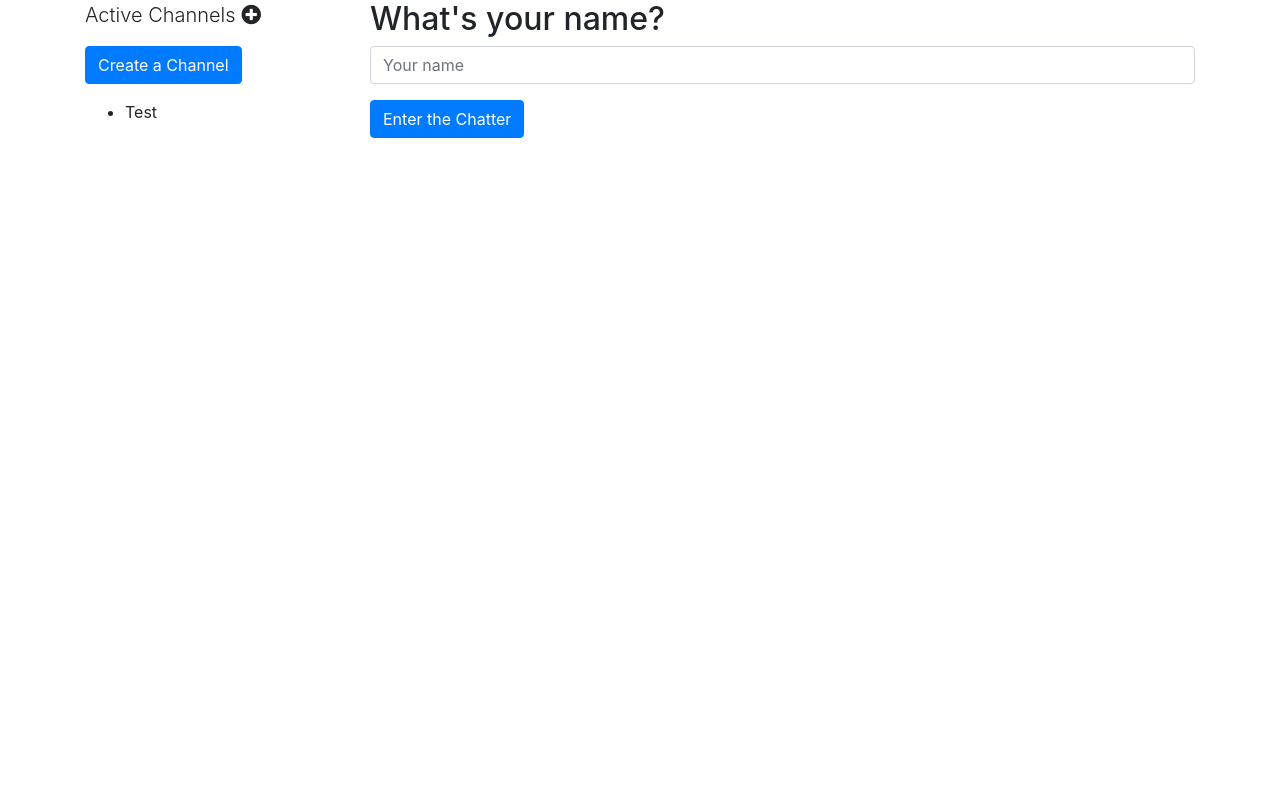
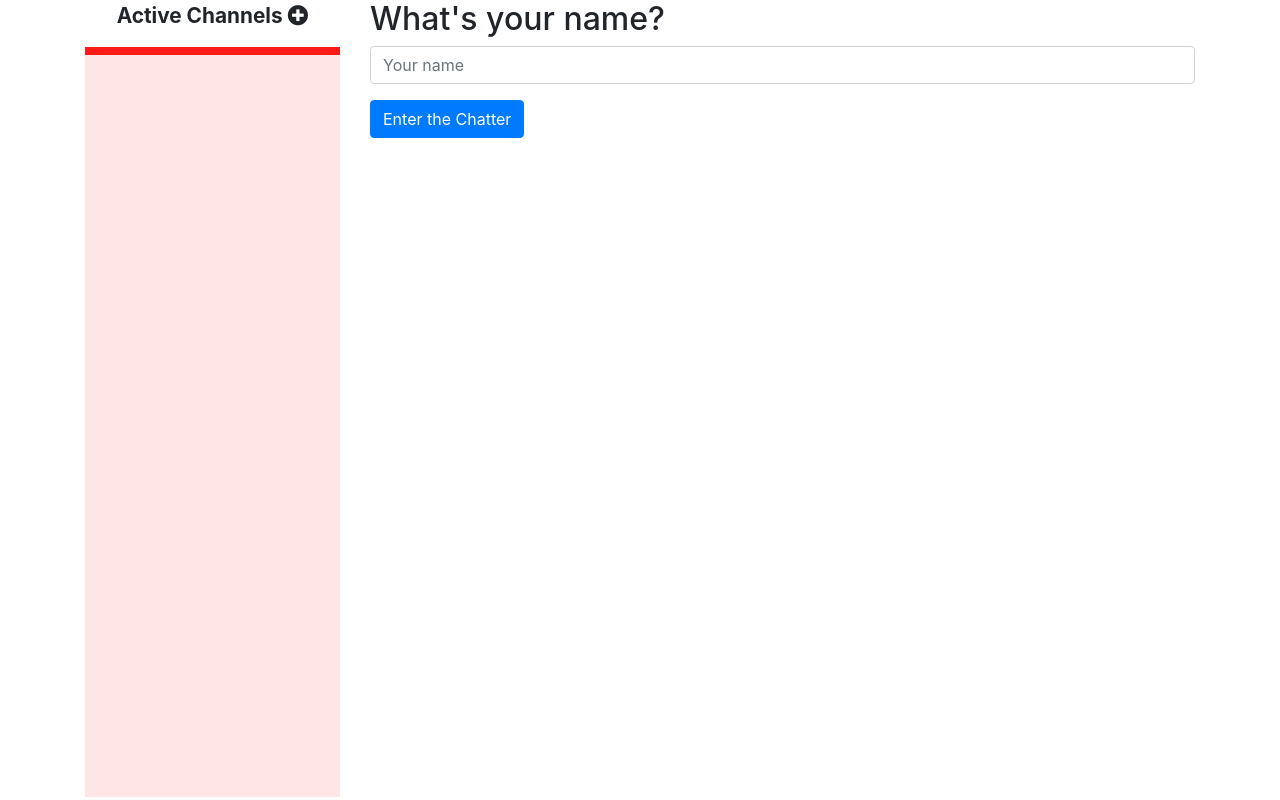
Before and after one commit to lrnzfontana/CS50_WebPr_P2, a Flask app: page / in a window 1280 px wide. Run offline with Flask 2, Linux system fonts and the light colour scheme; some libraries are stand-ins or nearby versions.

Commit message:
Add some styling

```diff
--- a/application.py
+++ b/application.py
@@ -4,6 +4,7 @@
 from flask_session import Session
 from flask_socketio import SocketIO, emit
 from functools import wraps
+import datetime
 ## import json
 
 
@@ -30,14 +31,15 @@
 
 @socketio.on("send message")
 def mess(data):
+    tstamp = datetime.datetime.now().strftime('%Y-%m-%d %H:%M')
     message = data["message"]
     user = data["user"]
     # Make dictionary(for now only message content, then add user id)
-    message_dict = {"content": message, "user": user}
+    message_dict = {"content": message, "user": user, "timestamp": tstamp}
     channel = data["channel"]
     # add message:
     channel_messages[channel].append(message_dict)
-    emit("receive message", {"message": message, "user": user}, broadcast=True)
+    emit("receive message", {"message": message, "user": user, "timestamp": tstamp}, broadcast=True)
 
 
 @app.route("/", methods=["GET", "POST"])
--- a/static/scripts.js
+++ b/static/scripts.js
@@ -4,12 +4,21 @@
     listChan.style.display = "none";
   }
   else {
-    listChan.style.display = ""
+    listChan.style.display = "block";
   }
+}
+
+setHeight = function() {
+  // set chhannel list to span the viewport:
+  var lc = document.querySelector("#listChannels");
+  var fp = document.querySelector("#acChannelsPar");
+  lc.style.height = document.documentElement.scrollHeight - fp.clientHeight - 50 + "px";
 }
 
 
 document.addEventListener('DOMContentLoaded', function () {
+
+  setHeight();
 
   document.querySelector("#toggleChanBut").onclick = toggleChannelList;
 
--- a/static/style.css
+++ b/static/style.css
@@ -0,0 +1,88 @@
+
+textarea { overflow: : auto; }
+
+a {
+  color: black;
+}
+
+a:hover {
+  color:black;
+  text-decoration: none;
+  font-weight: bold;
+}
+
+#createChanButton {
+  background-color: #ff1a1a !important;
+  border-color: #ff1a1a !important;
+}
+
+
+#createChanButton:hover {
+  background-color: #CC1414 !important;
+  border-color: #CC1414 !important;
+}
+
+#chanlist {
+  display: none;
+}
+
+#listChannels {
+  background-color: #ffe6e6;
+  border-top: 8px solid #ff1a1a;
+  height: 100%;
+}
+
+.activeChanEl {
+  width:80%;
+  text-align:center;
+  margin-left:10%;
+  margin-right:10%;
+}
+
+.channelInList {
+  padding-left: 5%;
+  margin-top: 3px;
+  font-size: 1.1em;
+}
+
+.channelInList:hover {
+  background-color: #ff6666;
+}
+
+.same-user {
+  width: 45%;
+  margin-left: 55%;
+  background-color: #C1FAC3;
+  border-right: 8px solid #17C41F;
+}
+
+.dif-user {
+  width: 45%;
+  margin: 1px;
+  background-color: #cce6ff;
+  border-left: 8px solid blue;
+}
+
+.message-head {
+  margin: 0;
+  padding-left: 5px;
+}
+
+.message-tstamp {
+  font-size: 0.6em;
+  padding-left: 5px;
+  margin-bottom: 2px;
+}
+
+.message-body {
+  margin-top: 0.1em;
+  padding-left: 5px;
+  padding-right: 5px;
+  padding-bottom: 5px;
+  padding-top: 0px;
+}
+
+.message-divider {
+  margin-top: 7px;
+  margin-bottom: 0px;
+}
--- a/templates/layout.html
+++ b/templates/layout.html
@@ -18,16 +18,17 @@
     <div class="container">
       <div class="row">
           <div class="col-3">
-              <p class = 'lead'>Active Channels <i id="toggleChanBut" class="fas fa-plus-circle"></i></p>
-              <div id="chanlist">
-                <button type="button" class = "btn btn-primary" data-toggle = "modal" data-target = "#channelModal">Create a Channel</button>
+              <div class="activeChanEl">
+                <h id="acChannelsPar" style="font-weight:bold; font-size:1.3em;">Active Channels <i id="toggleChanBut" class="fas fa-plus-circle"></i></h>
               </div>
-        <ul class = "mt-3" id='listChannels'>
-          <li>Test</li>
+              <div id="chanlist" class="activeChanEl">
+                <button id = "createChanButton" type="button" class = "btn btn-primary" data-toggle = "modal" data-target = "#channelModal">Create a Channel</button>
+              </div>
+        <div class = "mt-3" id='listChannels'>
           {% for chan in channels %}
-          <li> <a href="/channel/{{ chan }}">{{ chan }}</a></li>
+          <a href="/channel/{{ chan }}" style="display:block;"><p class = "channelInList">{{ chan }}</p></a>
           {% endfor %}
-        </ul>
+        </div>
       </div>
       <!-- end column -->
       <div class="col-9">
--- a/templates/style.css
+++ /dev/null
@@ -1,2 +0,0 @@
-
-textarea { overflow: : auto; }
```
Also changed, not shown: static/channelScript.js (+27 -6 lines), templates/channel.html (+9 -5 lines), 8 other files.
